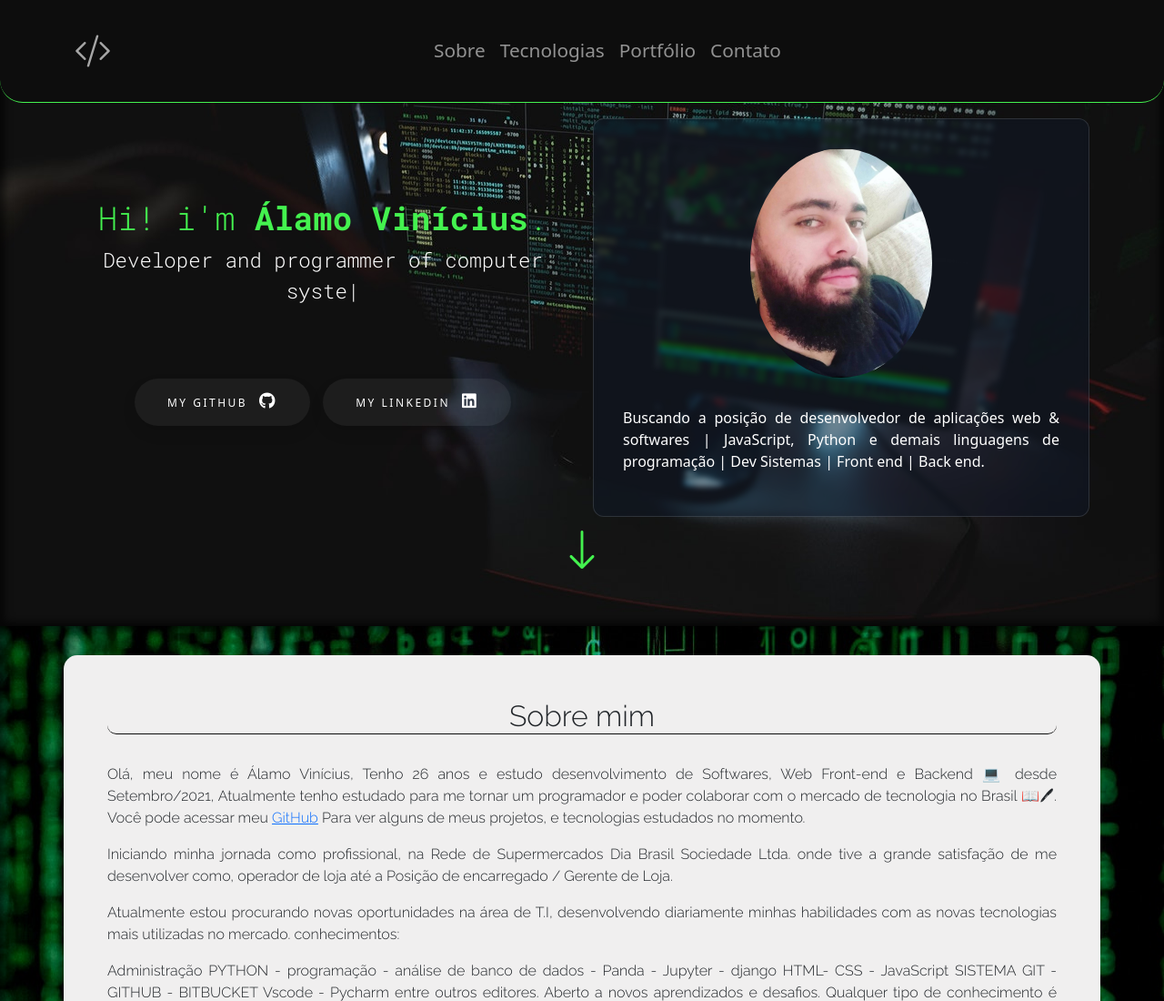
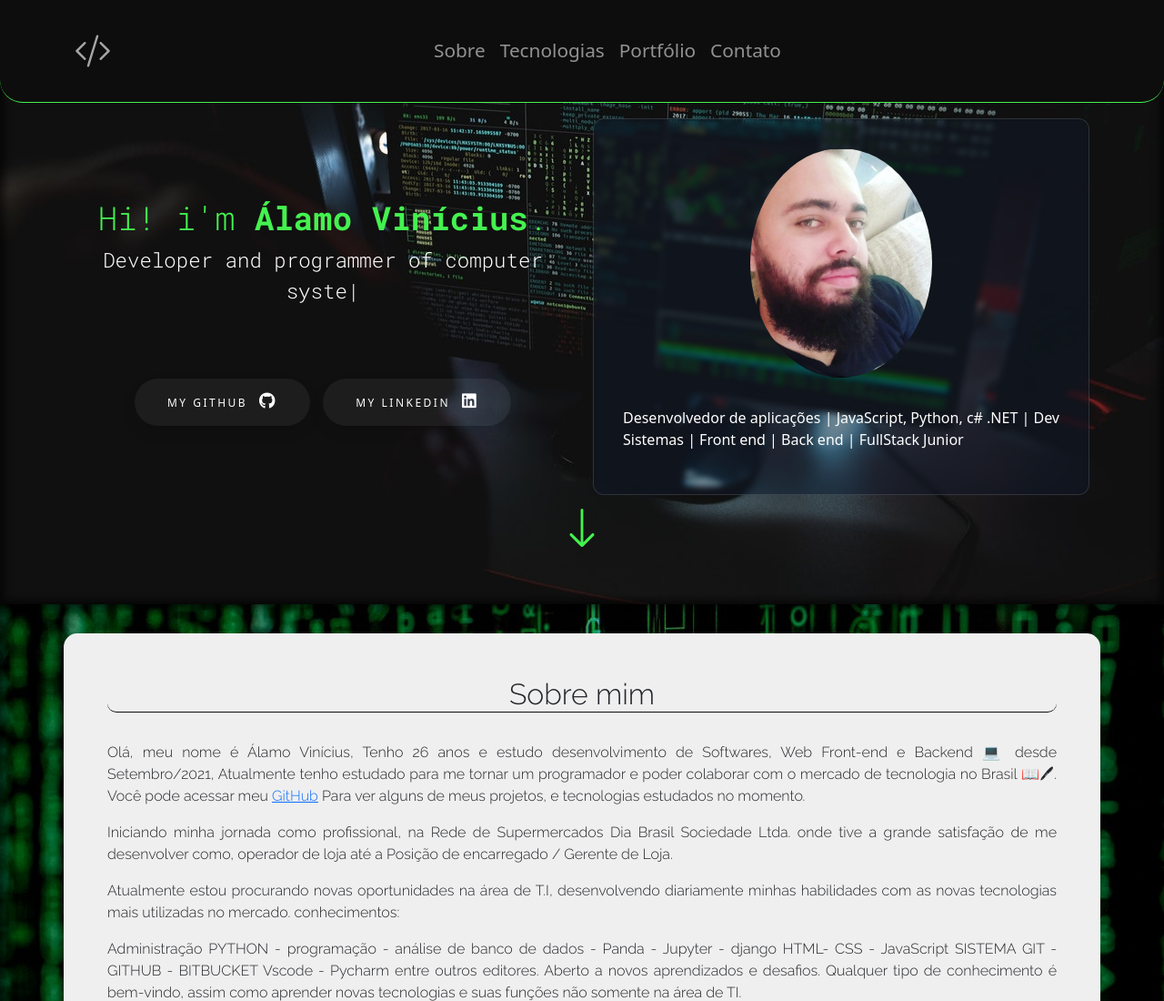
Before and after one commit to AlamoVinicius/alamo-dev, a plain HTML site: page index.html in a window 1280 px wide. Shown: the top 1100 px of the page at 91% size. Drawn offline with nearby package versions, Linux system fonts and the light colour scheme.

Commit message:
paragraph change

```diff
--- a/index.html
+++ b/index.html
@@ -80,8 +80,7 @@
           <div class="about-me">
             <img src="img/profile.png" alt="My photo">
             <p>
-              Buscando a posição de desenvolvedor de aplicações web & softwares | JavaScript, Python e demais linguagens
-              de programação | Dev Sistemas | Front end | Back end.
+              Desenvolvedor de aplicações | JavaScript, Python, c# .NET | Dev Sistemas | Front end | Back end | FullStack Junior
             </p>
           </div>
         </section>
```
